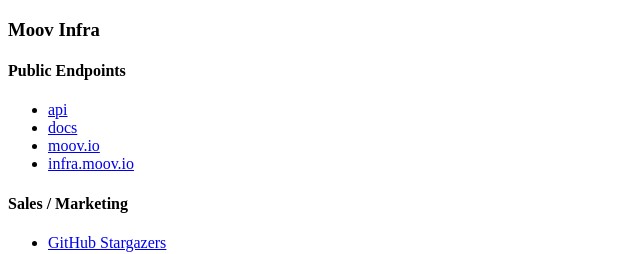
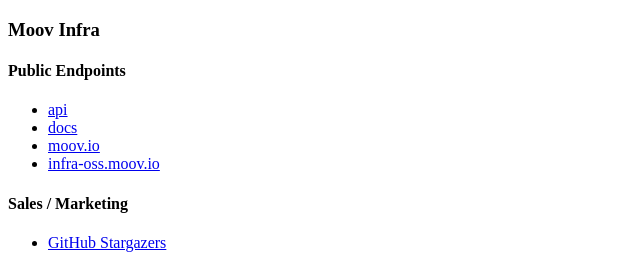
Before and after one commit to moov-io/infra, a plain HTML site: page images/infra-idx/index.html in a window 1280 px wide. Shown: the top 254 px of the page, 0-640 px from the left. Drawn offline with Linux system fonts and the light colour scheme.

Commit message:
images/infra-idx: rename infra.moov.io to infra-oss.moov.io

```diff
--- a/images/infra-idx/index.html
+++ b/images/infra-idx/index.html
@@ -17,7 +17,7 @@
       <li><a href="https://api.moov.io/">api</a></li>
       <li><a href="https://docs.moov.io/">docs</a></li>
       <li><a href="https://moov.io/">moov.io</a></li>
-      <li><a href="https://infra.moov.io/">infra.moov.io</a></li>
+      <li><a href="https://infra-oss.moov.io/">infra-oss.moov.io</a></li>
     </ul>
 
     <h4>Sales / Marketing</h4>
@@ -40,12 +40,12 @@
 
     <h4>Infra Services</h4>
     <ul>
-      <li><a href="https://infra.moov.io/alertmanager/">alertmanager</a></li>
-      <li><a href="https://infra.moov.io/grafana/">grafana</a></li>
-      <li><a href="https://infra.moov.io/grafana/explore">loki</a></li>
-      <li><a href="https://infra.moov.io/polaris/">polaris</a></li>
-      <li><a href="https://infra.moov.io/prometheus/">prometheus</a></li>
-      <!-- <li><a href="https://infra.moov.io/traefik/dashboard/">traefik</a></li> TODO(adam) -->
+      <li><a href="https://infra-oss.moov.io/alertmanager/">alertmanager</a></li>
+      <li><a href="https://infra-oss.moov.io/grafana/">grafana</a></li>
+      <li><a href="https://infra-oss.moov.io/grafana/explore">loki</a></li>
+      <li><a href="https://infra-oss.moov.io/polaris/">polaris</a></li>
+      <li><a href="https://infra-oss.moov.io/prometheus/">prometheus</a></li>
+      <!-- <li><a href="https://infra-oss.moov.io/traefik/dashboard/">traefik</a></li> TODO(adam) -->
     </ul>
 
   </body>
```
Also changed, not shown: 1 other file.
